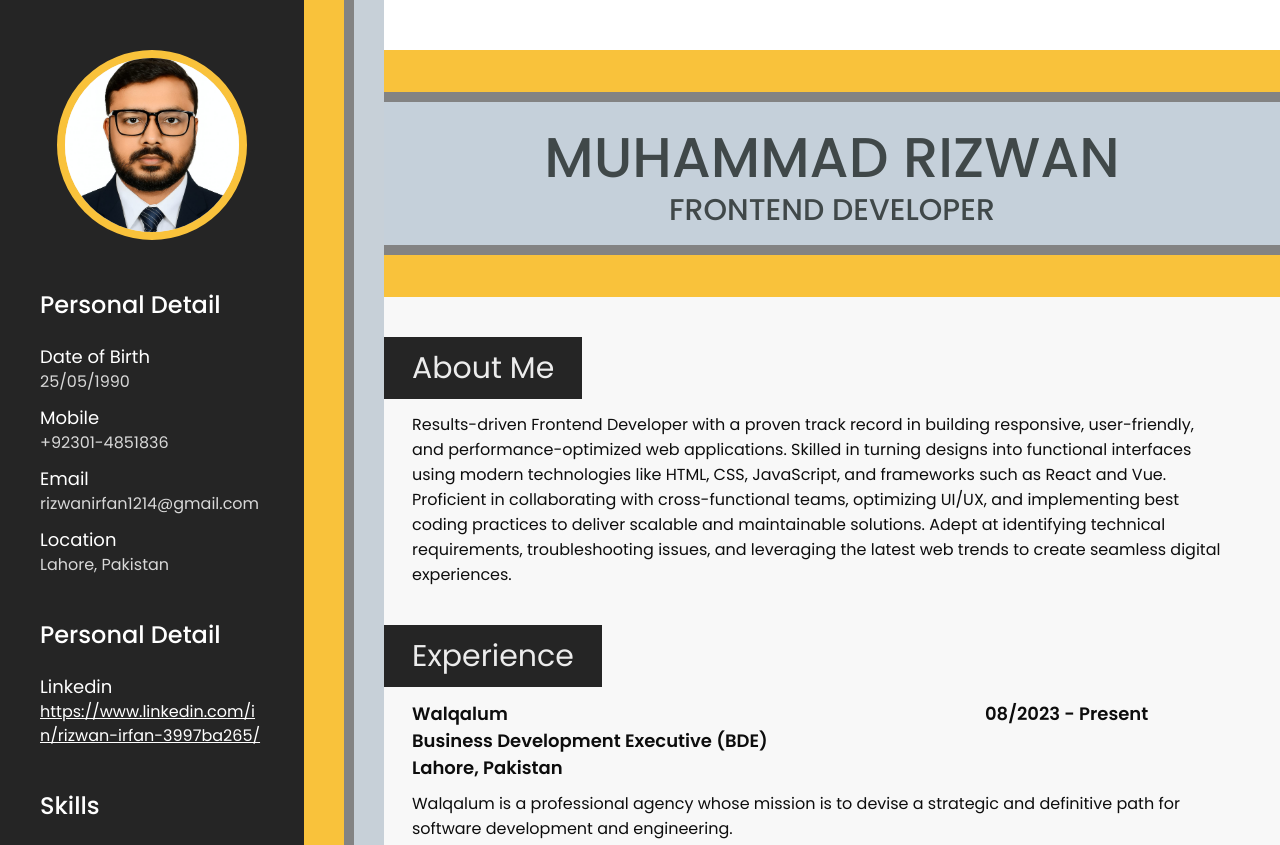
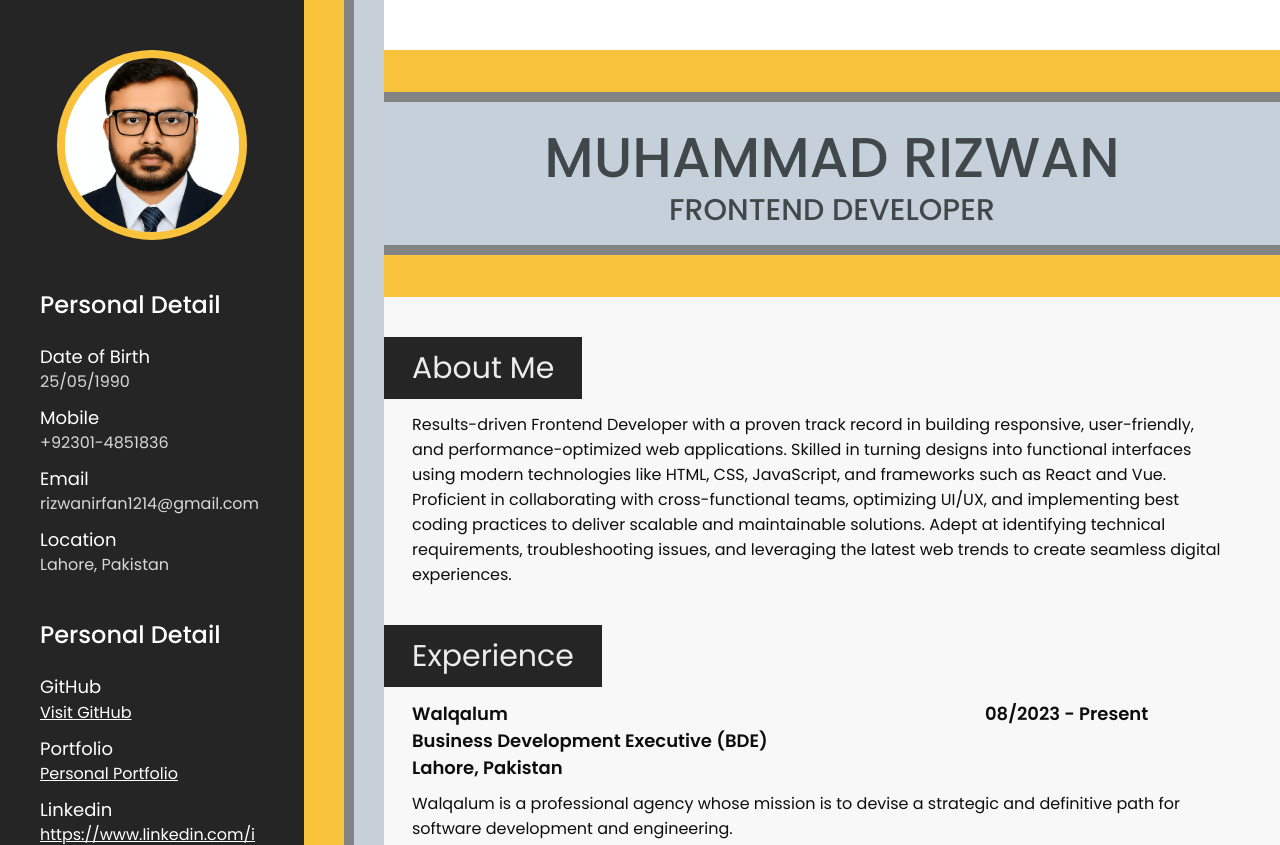
Before and after one commit to Rizwan1214/rizwan-resume, a plain HTML site: page index.html in a window 1280 px wide. Shown: the top 845 px of the page. Drawn offline with Linux system fonts and the light colour scheme.

Commit message:
added github and portfolio links

```diff
--- a/index.html
+++ b/index.html
@@ -45,6 +45,21 @@
             <div class="heading">
               <h3>Personal Detail</h3>
               <ul>
+                <li>
+                  <label>GitHub</label>
+                  <div>
+                    <a href="https://github.com/Rizwan1214">Visit GitHub</a>
+                  </div>
+                </li>
+                <li>
+                  <label>Portfolio</label>
+                  <div class="value">
+                    <a
+                      href="https://personal-portfolio-tau-amber-15.vercel.app/"
+                      >Personal Portfolio</a
+                    >
+                  </div>
+                </li>
                 <li>
                   <label>Linkedin</label>
                   <div class="value">
```
